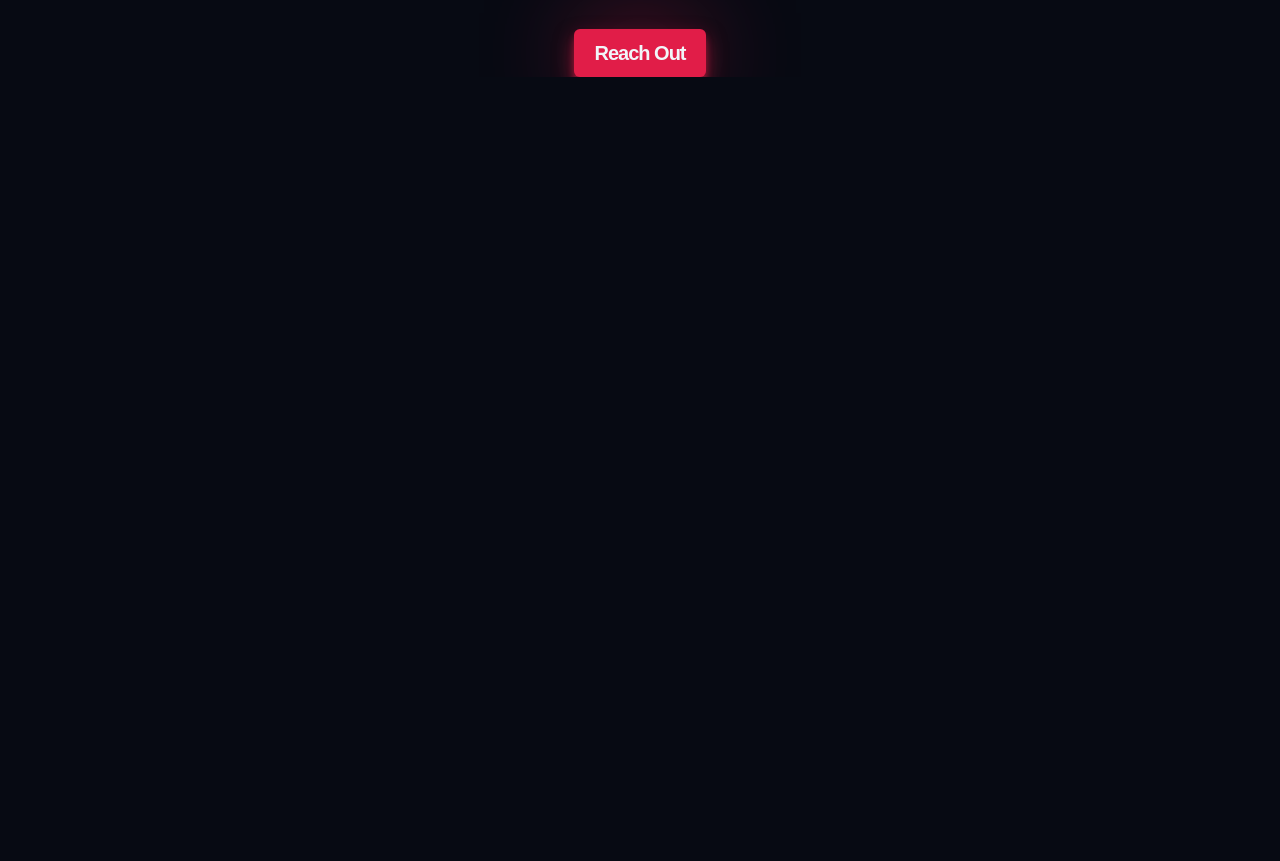
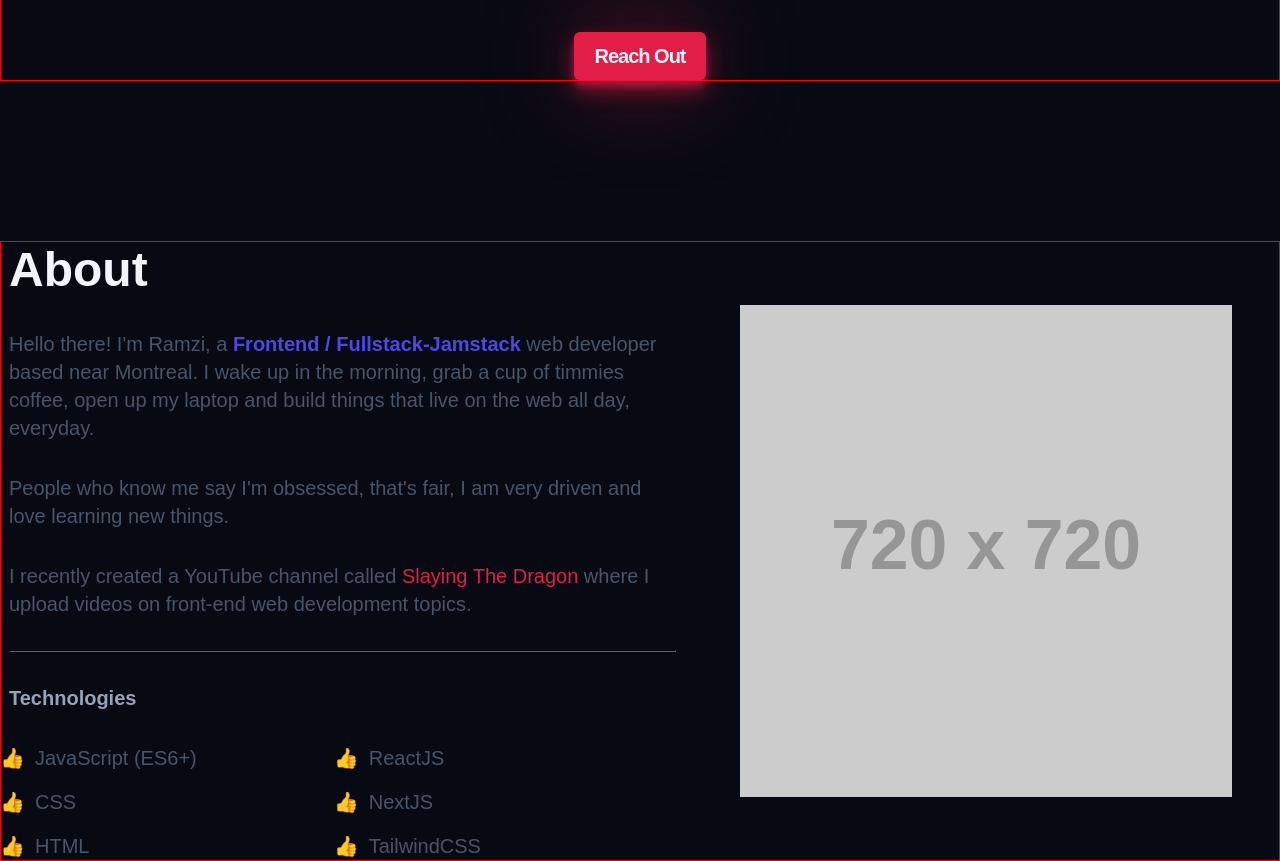
Before and after one commit to Usman-Marwat/OldPortfolio, a website built with Vite: page index.html in a window 1280 px wide. Shown: the part 738-1599 px from the top of the page. Before the commit the page ends 815 px from the top, so only its background shows below. Built offline with nearby package versions, Linux system fonts and the light colour scheme; placeholder pictures from the web are drawn by us; a web font is replaced by a local one.

Commit message:
Create and style the about section

```diff
--- a/index.html
+++ b/index.html
@@ -77,6 +77,51 @@
 				</p>
 				<a class="hero__btn btn" href="#">Reach out</a>
 			</section>
+
+			<!-- about section inside main -->
+			<section id="about" class="about container section">
+				<div class="about__content">
+					<h2 class="about__title">About</h2>
+					<p class="about__description">
+						Hello there! I'm Ramzi, a
+						<strong>Frontend / Fullstack-Jamstack</strong> web developer based
+						near Montreal. I wake up in the morning, grab a cup of timmies
+						coffee, open up my laptop and build things that live on the web all
+						day, everyday.
+					</p>
+					<p class="about__description">
+						People who know me say I'm obsessed, that's fair, I am very driven
+						and love learning new things.
+					</p>
+					<p class="about__description">
+						I recently created a YouTube channel called
+						<a>Slaying The Dragon</a> where I upload videos on front-end web
+						development topics.
+					</p>
+					<hr class="about__hr" />
+					<h3 class="about__subtitle">Technologies</h3>
+					<div class="about__ul-container">
+						<ul class="about__ul">
+							<li class="about__list">JavaScript (ES6+)</li>
+							<li class="about__list">CSS</li>
+							<li class="about__list">HTML</li>
+						</ul>
+						<ul class="about__ul">
+							<li class="about__list">ReactJS</li>
+							<li class="about__list">NextJS</li>
+							<li class="about__list">TailwindCSS</li>
+						</ul>
+					</div>
+				</div>
+				<div class="about__img-wrapper">
+					<img
+						class="about__img lazy loading"
+						src="https://via.placeholder.com/720"
+						data-src="/hero.jpeg"
+						alt="Profile picture"
+					/>
+				</div>
+			</section>
 		</main>
 
 		<script type="module" src="/src/main.js"></script>
--- a/src/main.js
+++ b/src/main.js
@@ -2,4 +2,5 @@
 import '../styles/style.css';
 import '../styles/components/header.css';
 import '../styles/components/hero.css';
+import '../styles/components/about.css';
 import '../styles/utils.css';
--- /dev/null
+++ b/styles/components/about.css
@@ -0,0 +1,150 @@
+.about {
+	display: flex;
+	flex-direction: column;
+	gap: 1rem;
+}
+
+.about__content {
+	display: flex;
+	flex-direction: column;
+	gap: 1rem;
+}
+
+.about__title {
+	font-size: var(--size-2xl);
+	color: var(--clr-light);
+}
+
+.about__description {
+	max-width: 60ch;
+	font-size: var(--size-sm);
+	color: var(--clr-slate600);
+}
+
+.about__hr {
+	border-color: var(--clr-slate800);
+}
+
+.about__subtitle {
+	font-size: var(--size-sm);
+	color: var(--clr-slate400);
+}
+
+.about__ul-container {
+	display: flex;
+}
+
+.about__ul {
+	display: flex;
+	flex-direction: column;
+	gap: 1em;
+	list-style-type: '\1F44D';
+	padding-left: 1em;
+	flex: 1;
+}
+
+.about__list {
+	font-size: var(--size-sm);
+	color: var(--clr-slate600);
+}
+
+.about__list::before {
+	content: '';
+	margin-left: 0.5em;
+}
+
+/* xs */
+@media (min-width: 475px) {
+	.about {
+		gap: 1.5rem;
+	}
+
+	.about__content {
+		gap: 1.5rem;
+	}
+
+	.about__title {
+		font-size: var(--size-3xl);
+	}
+
+	.about__description {
+		font-size: var(--size-base);
+	}
+
+	.about__subtitle {
+		font-size: var(--size-base);
+	}
+
+	.about__list {
+		font-size: var(--size-base);
+	}
+}
+
+/* sm */
+@media (min-width: 640px) {
+	.about__img-wrapper {
+		margin: 0 auto;
+	}
+
+	.about__img {
+		width: 28.6875rem;
+	}
+}
+
+/* md */
+/* @media (min-width: 768px) {} */
+
+/* lg */
+@media (min-width: 1024px) {
+	.about {
+		flex-direction: row;
+		justify-content: space-between;
+		align-items: center;
+	}
+
+	.about__title {
+		font-size: var(--size-4xl);
+	}
+
+	.about__description {
+		font-size: var(--size-lg);
+	}
+
+	.about__subtitle {
+		font-size: var(--size-lg);
+	}
+
+	.about__list {
+		font-size: var(--size-lg);
+	}
+}
+
+/* xl */
+@media (min-width: 1280px) {
+	.about__content {
+		gap: 2rem;
+	}
+
+	.about__title {
+		font-size: var(--size-5xl);
+	}
+
+	.about__description {
+		font-size: var(--size-xl);
+	}
+
+	.about__subtitle {
+		font-size: var(--size-xl);
+	}
+
+	.about__list {
+		font-size: var(--size-xl);
+	}
+
+	.about__img {
+		width: 30.75rem;
+	}
+}
+
+/* 2xl */
+/* @media (min-width: 1536px) {} */
--- a/styles/utils.css
+++ b/styles/utils.css
@@ -34,6 +34,7 @@
 	margin-right: auto;
 	padding-left: 0.5rem;
 	padding-right: 0.5rem;
+	border: 1px solid red;
 }
 
 /* xs */
```
